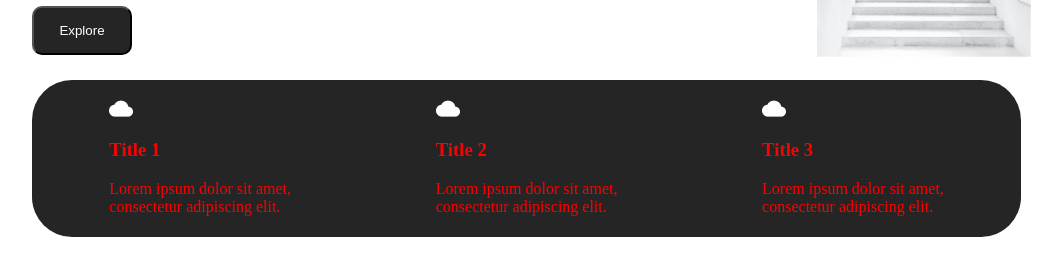
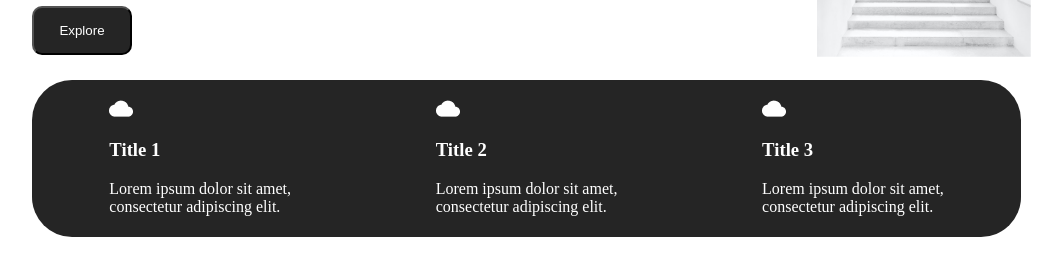
Before and after one commit to jorgemc94/Landing-1, a plain HTML site: page index.html in a window 1280 px wide. Shown: the part 306-582 px from the top of the page, without its empty margins (16-1078 px from the left). Drawn offline with Linux system fonts and the light colour scheme.

Commit message:
ADD resultado final

```diff
--- a/style.css
+++ b/style.css
@@ -67,7 +67,7 @@
 }
 
 .list__article {
-    color: red;
+    color: #FFFFFF;
     margin-top: 15px;
 }
 .cloud {
```
